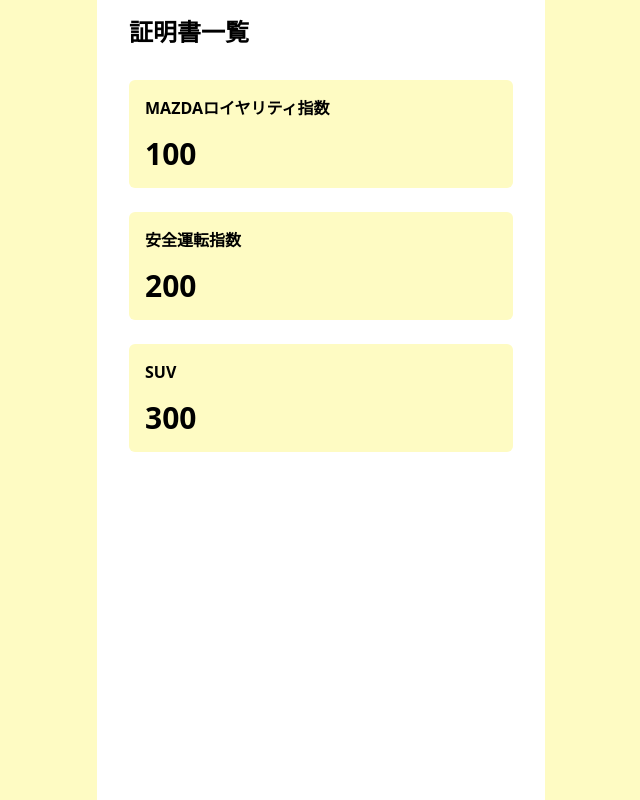
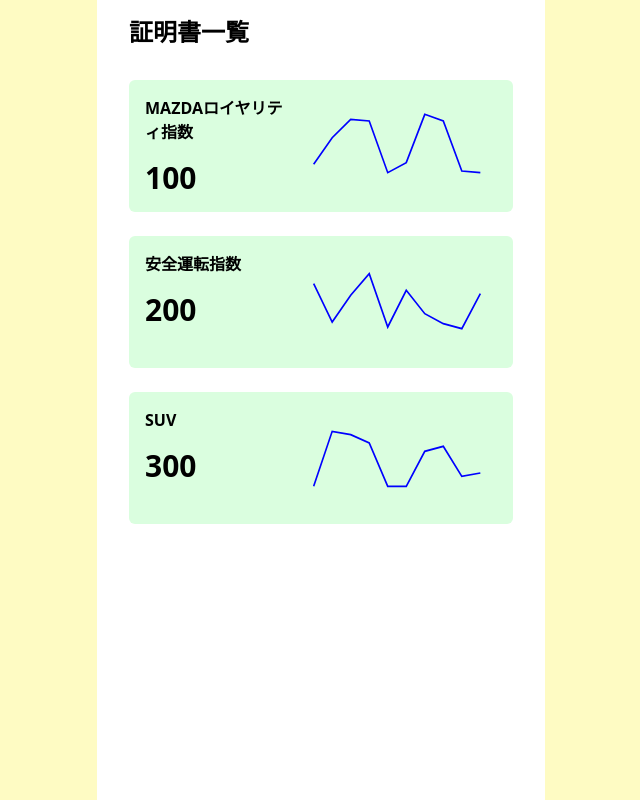
Before and after one commit to umi-ag/sion, a Next.js app in the folder gdrive-ui/: page /certificates in a window 1280 px wide. Shown: the whole page, without its empty margins (319-959 px from the left). Built offline with nearby package versions, Linux system fonts and the light colour scheme.

Commit message:
Update /certificate

```diff
--- /dev/null
+++ b/gdrive-ui/src/app/certificates/Certificate.tsx
@@ -0,0 +1,76 @@
+import React from 'react';
+
+// データポイントの型定義
+interface DataPoint {
+  x: number;
+  y: number;
+}
+
+// 文字列シードを数値に変換
+const stringToSeed = (str: string): number => {
+  return Array.from(str).reduce((acc, char) => acc + char.charCodeAt(0), 0);
+};
+
+// 疑似乱数生成器（線形合同法）
+const seededRandom = (seed: number) => {
+  let value = seed;
+  return () => {
+    value = (value * 9301 + 49297) % 233280;
+    return value / 233280;
+  };
+};
+
+// シード値に基づいてランダムなデータポイントを生成する関数
+const generateRandomData = (
+  seed: string | number,
+  count: number,
+  min: number,
+  max: number,
+): DataPoint[] => {
+  const numericSeed = typeof seed === 'string' ? stringToSeed(seed) : seed;
+  const random = seededRandom(numericSeed);
+  const range = max - min;
+  return Array.from({ length: count }, (_, i) => ({
+    x: i * (100 / (count - 1)), // SVGの幅に合わせて調整
+    y: min + Math.floor(random() * range),
+  }));
+};
+
+// コンポーネントの定義
+const LineChart: React.FC<{ data: DataPoint[] }> = ({ data }) => {
+  const getPath = (data: DataPoint[]): string => {
+    return data
+      .map((point, i) => {
+        return `${i === 0 ? 'M' : 'L'} ${point.x} ${point.y}`;
+      })
+      .join(' ');
+  };
+
+  return (
+    <svg width="200px" height="100px" viewBox="0 0 100 60">
+      {' '}
+      {/* SVGのビューボックスを調整 */}
+      <title>graph</title>
+      <path d={getPath(data)} stroke="blue" strokeWidth="1" fill="none" />
+    </svg>
+  );
+};
+
+export const Certificate: React.FC<{ title: string; value: number }> = (props) => {
+  // サンプルデータ
+  const sampleData = generateRandomData(JSON.stringify(props), 10, 10, 50);
+
+  return (
+    <div className="bg-accent-100 rounded-md p-4 mb-6">
+      <div className="flex justify-between">
+        <div>
+          <h2 className="font-semibold mb-4">{props.title}</h2>
+          <span className="text-3xl font-bold">{props.value}</span>
+        </div>
+        <div>
+          <LineChart data={sampleData} />
+        </div>
+      </div>
+    </div>
+  );
+};
--- a/gdrive-ui/src/app/certificates/page.tsx
+++ b/gdrive-ui/src/app/certificates/page.tsx
@@ -1,13 +1,5 @@
 import React from 'react';
-
-const Certificate: React.FC<{ title: string; value: number }> = (props) => {
-  return (
-    <div className="bg-base-100 rounded-md p-4 mb-6">
-      <h2 className="font-semibold mb-4">{props.title}</h2>
-      <span className="text-3xl font-bold">{props.value}</span>
-    </div>
-  );
-};
+import { Certificate } from './Certificate';
 
 const Page = () => {
   const certificates = [
--- a/gdrive-ui/tailwind.config.ts
+++ b/gdrive-ui/tailwind.config.ts
@@ -28,6 +28,7 @@
       },
       colors: {
         base: {
+          // yellow
           '50': '#fefde8',
           '100': '#fefbc3',
           '200': '#fef38a',
@@ -39,6 +40,20 @@
           '800': '#85500e',
           '900': '#714212',
           '950': '#422206',
+        },
+        accent: {
+          // green
+          '50': '#effef1',
+          '100': '#dafedf',
+          '200': '#b8fac2',
+          '300': '#80f593',
+          '400': '#41e65d',
+          '500': '#19ce39',
+          '600': '#0eab29',
+          '700': '#0f8625',
+          '800': '#126922',
+          '900': '#11561f',
+          '950': '#03300d',
         },
         // base: { // blue
         //   '50': '#eef3ff',
@@ -53,19 +68,18 @@
         //   '900': '#2e2f81',
         //   '950': '#1c1b4b',
         // },
-        accent: {
-          // red
-          '50': '#f3f0f0',
-          '100': '#f4d6d6',
-          '200': '#f6bbbb',
-          '300': '#f7a0a0',
-          '400': '#f88686',
-          '500': '#fa6a6a',
-          '600': '#fb5050',
-          '700': '#fc3535',
-          '800': '#fe1a1a',
-          '900': '#ff0000',
-        },
+        // accent: { // red
+        //   '50': '#f3f0f0',
+        //   '100': '#f4d6d6',
+        //   '200': '#f6bbbb',
+        //   '300': '#f7a0a0',
+        //   '400': '#f88686',
+        //   '500': '#fa6a6a',
+        //   '600': '#fb5050',
+        //   '700': '#fc3535',
+        //   '800': '#fe1a1a',
+        //   '900': '#ff0000',
+        // },
       },
     },
   },
```
